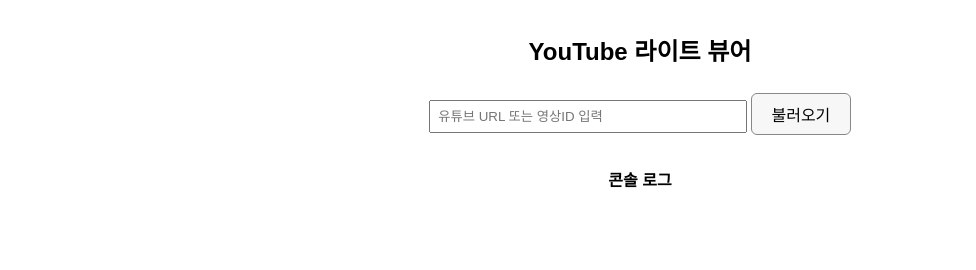
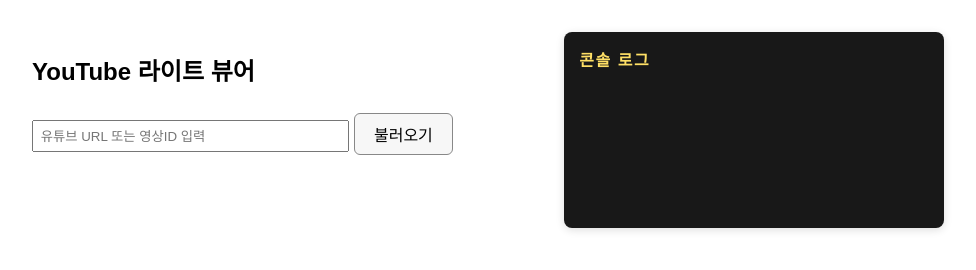
Before and after one commit to this-for-xplane/YouTube-site-viewer, a plain HTML site: page index.html in a window 1280 px wide. Shown: the whole page, without its empty margins (0-976 px from the left). Drawn offline with Linux system fonts and the light colour scheme.

Commit message:
Update style.css

```diff
--- a/style.css
+++ b/style.css
@@ -1,7 +1,45 @@
 body {
   font-family: sans-serif;
-  text-align: center;
   margin: 2em;
+}
+#container {
+  display: flex;
+  flex-wrap: wrap;
+  gap: 2em;
+}
+#main {
+  flex: 2 1 400px;
+  min-width: 320px;
+  max-width: 500px;
+}
+#console-area {
+  flex: 1 1 260px;
+  min-width: 200px;
+  max-width: 350px;
+  background: #181818;
+  color: #e7e7e7;
+  border-radius: 8px;
+  padding: 1em;
+  font-size: 0.95em;
+  height: fit-content;
+  align-self: flex-start;
+  box-shadow: 0 2px 8px #0002;
+}
+#console-area h4 {
+  margin-top: 0;
+  color: #ffe066;
+  font-size: 1.05em;
+  letter-spacing: 0.1em;
+}
+#console-log {
+  white-space: pre-wrap;
+  word-break: break-all;
+  min-height: 120px;
+  max-height: 320px;
+  overflow-y: auto;
+  margin: 0;
+  font-family: 'Fira Mono', 'Consolas', 'Menlo', monospace;
+  background: transparent;
 }
 input {
   padding: 0.5em;
```
